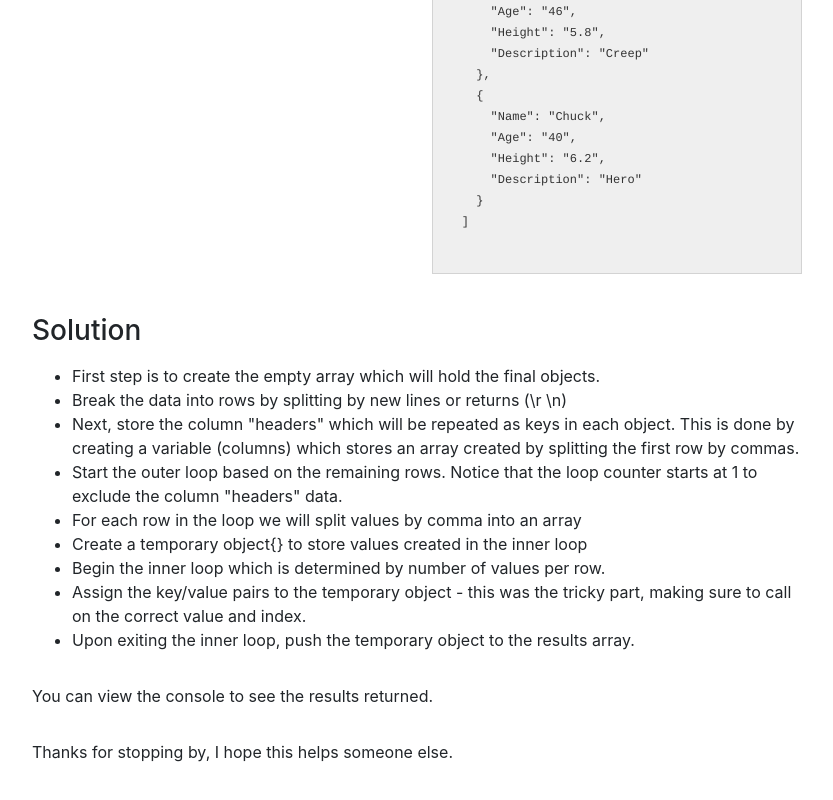
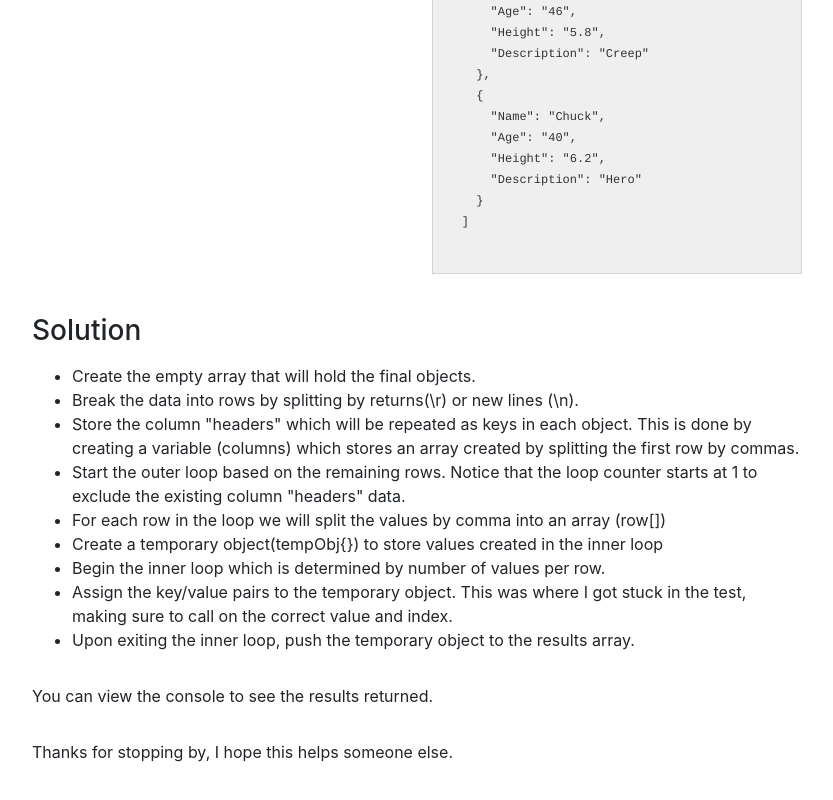
Before and after one commit to nescobedo/particle.js, a website: page public/index.html in a window 1280 px wide. Shown: the part 802-1602 px from the top of the page, without its empty margins (223-1056 px from the left). Drawn offline with nearby package versions, Linux system fonts and the light colour scheme.

Commit message:
text updates

```diff
--- a/public/index.html
+++ b/public/index.html
@@ -1,7 +1,7 @@
 <!DOCTYPE html>
 <html>
   <head>
-    <title>Javascript: Convert a .csv file into a objects array</title>
+    <title>Javascript: Convert a .csv file into an objects array</title>
 
     <!-- Required meta tags -->
     <meta charset="utf-8" />
@@ -14,7 +14,7 @@
   </head>
   <body>
     <div class="container">
-      <h1>Javascript: Convert a .csv file into a objects array</h1>
+      <h1>Javascript: Convert a .csv file into an objects array</h1>
       <p>
         My first code test consisted of converting a .csv file data into
         objects. I froze. I kept on trying to figure it out by looking up
@@ -79,33 +79,36 @@
       <h3>Solution</h3>
       <ul>
         <li>
-          First step is to create the empty array which will hold the final
-          objects.
+          Create the empty array that will hold the final objects.
         </li>
         <li>
-          Break the data into rows by splitting by new lines or returns (\r \n)
+          Break the data into rows by splitting by returns(\r) or new lines
+          (\n).
         </li>
         <li>
-          Next, store the column "headers" which will be repeated as keys in
-          each object. This is done by creating a variable (columns) which
-          stores an array created by splitting the first row by commas.
+          Store the column "headers" which will be repeated as keys in each
+          object. This is done by creating a variable (columns) which stores an
+          array created by splitting the first row by commas.
         </li>
         <li>
           Start the outer loop based on the remaining rows. Notice that the loop
-          counter starts at 1 to exclude the column "headers" data.
+          counter starts at 1 to exclude the existing column "headers" data.
         </li>
         <li>
-          For each row in the loop we will split values by comma into an array
+          For each row in the loop we will split the values by comma into an
+          array (row[])
         </li>
         <li>
-          Create a temporary object{} to store values created in the inner loop
+          Create a temporary object(tempObj{}) to store values created in the
+          inner loop
         </li>
         <li>
           Begin the inner loop which is determined by number of values per row.
         </li>
         <li>
-          Assign the key/value pairs to the temporary object - this was the
-          tricky part, making sure to call on the correct value and index.
+          Assign the key/value pairs to the temporary object. This was where I
+          got stuck in the test, making sure to call on the correct value and
+          index.
         </li>
         <li>
           Upon exiting the inner loop, push the temporary object to the results
```
